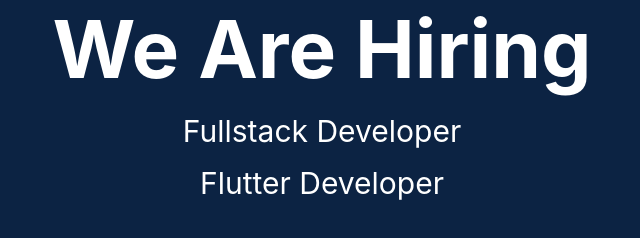
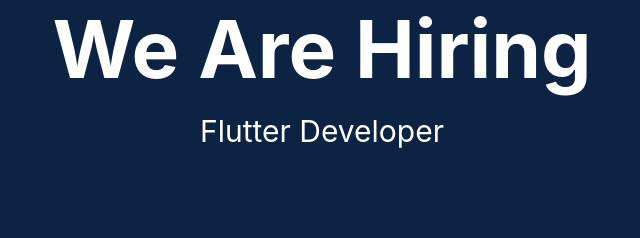
Before and after one commit to hudle/hudle.github.io, a plain HTML site: page index.html in a window 1280 px wide. Shown: the part 456-694 px from the top of the page, without its empty margins (318-958 px from the left). Drawn offline with Linux system fonts and the light colour scheme.

Commit message:
Update index.html

```diff
--- a/index.html
+++ b/index.html
@@ -26,7 +26,6 @@
      <img src="https://hudle.in/assets/images/logo.svg"/>
     <h1>Hey, Developers</h1>
     <label id="hiring"> We Are Hiring </label>
-    <p><label id="tech_label">Fullstack Developer</label></p>
     <p><label id="tech_label">Flutter Developer</label></p>
 </body>
 </html>
```
